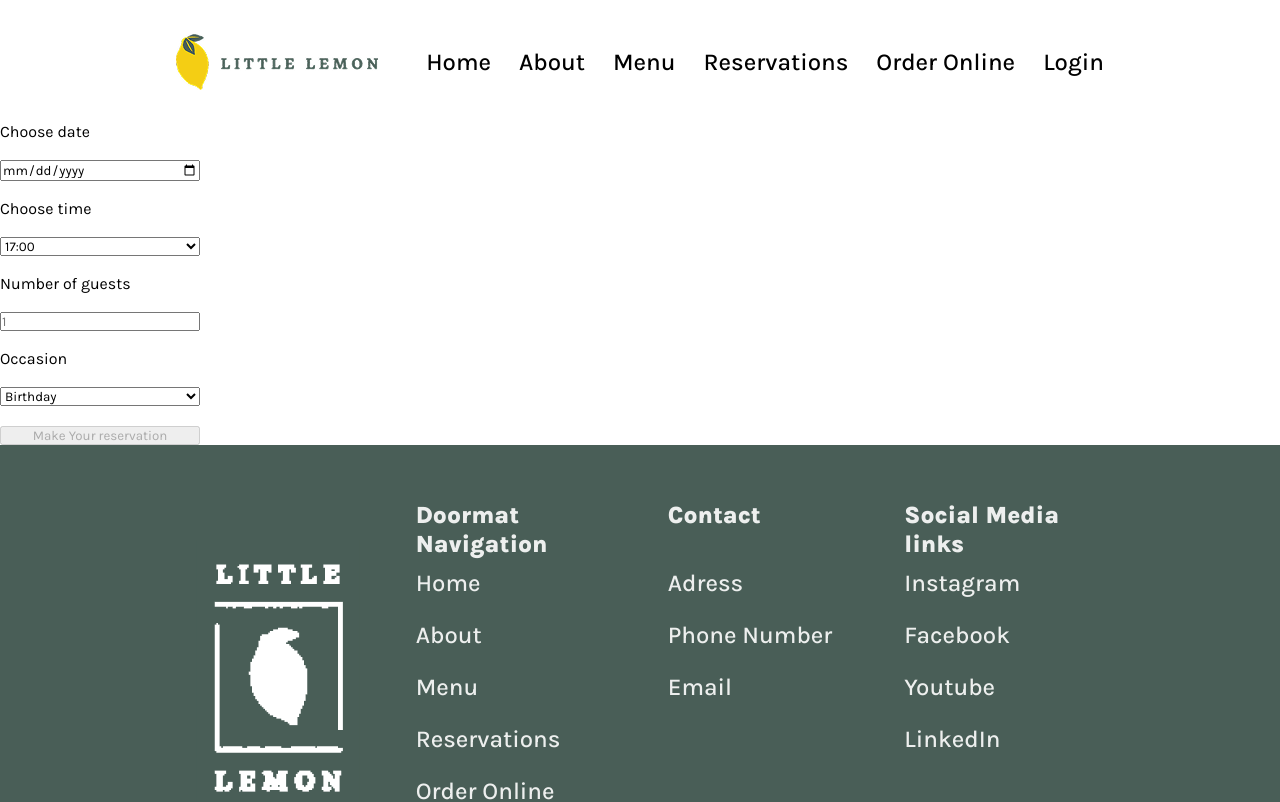
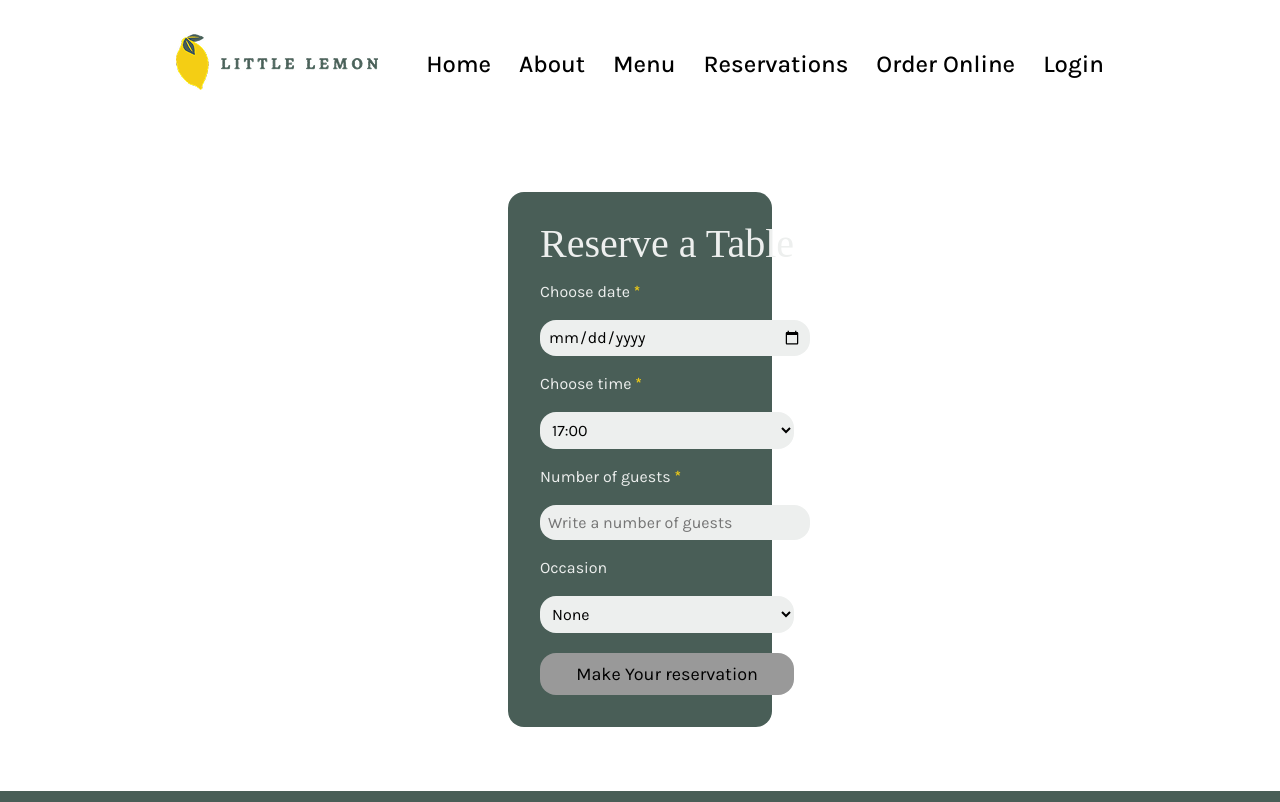
Before and after one commit to SerhiiSkyba/Little_Lemon_Project, a React (Create React App) app in the folder littlelemon/: page /Reservation in a window 1280 px wide. Shown: the top 802 px of the page. Built offline with nearby package versions, Linux system fonts and the light colour scheme; a web font is replaced by a local one.

Commit message:
Form Update

```diff
--- a/littlelemon/src/App.js
+++ b/littlelemon/src/App.js
@@ -5,7 +5,7 @@ import './App.css';
 import Header from './Commponents/Header.js';
 import Main from './Commponents/Main.js';
 import Footer from './Commponents/Footer.js';
-import Reservation from './Commponents/Reservation.js';
+import ReservationSection from './Commponents/ReservationSection.js';
 import Login from './Commponents/Login.js';
 
 function App() {
@@ -14,7 +14,7 @@ function App() {
       <Header />
         <Routes>
           <Route path='/' element={<Main />}/>
-          <Route path='/Reservation' element={<Reservation />}/>
+          <Route path='/Reservation' element={<ReservationSection />}/>
           <Route path='/Login' element={<Login />}/>
         </Routes>
       <Footer />
--- a/littlelemon/src/Commponents/First.js
+++ b/littlelemon/src/Commponents/First.js
@@ -1,6 +1,6 @@
 import { Route, Routes } from "react-router-dom";
 import Image1 from "../Resources/Image1.png"
-import Reservation from "./Reservation";
+import Reservation from "./ReservationForm";
 import { Link } from "react-router-dom";
 export default function First(){
     function Reserve(){
@@ -16,7 +16,7 @@ export default function First(){
                     <h1 style={{color: "#F4CE14"}}>Little Lemon</h1>
                     <h3>Chicago</h3>
                     <p style={{color: "#EDEFEE"}}>We are a family owned Mediterranean restaurant, focused on traditional recipes served with a modern twist.</p>
-                    <Link to="/Reservation"><button onClick={Reserve}>Reserve a Table</button></Link>
+                    <Link to="/Reservation"><button>Reserve a Table</button></Link>
                 </article>
             <div className="invisible" />
             <img src={Image1} alt="Woman, holding delicious dish" style={{marginBottom: '-128px'}}/>
--- a/littlelemon/src/Commponents/Header.js
+++ b/littlelemon/src/Commponents/Header.js
@@ -3,7 +3,7 @@ import Logo from "../Resources/Logo.png"
 export default function Header(){
     return (
         <header>
-            <img src={Logo}></img>
+            <Link to="/"><img src={Logo}></img></Link>
             <nav>
                 <ul className="row">
                     <li><Link to="/"><a>Home</a></Link></li>
--- a/littlelemon/src/Commponents/Reservation.js
+++ /dev/null
@@ -1,71 +0,0 @@
-import { useState } from "react"
-
-export default function Reservation(){
-    const [date, setDate] = useState({
-        value: "",
-        isTouched: false
-    })
-
-    const [time, setTime] = useState({
-        value: "",
-        isTouched: false
-    })
-
-    const [numberOfGuests, setNumberOfGuests] = useState({
-        value: "1"
-    })
-
-    const [occasion, setOccasion] = useState({
-        value: "None"
-    })
-
-    const handleSubmit = (e) => {
-        e.preventDefault();
-        alert("Table was reserved successfully!")
-    }
-
-    const ErrorMessage = (prop) => {
-        return (
-            <p style={{color: '#D32525'}}>{prop.message}</p>
-        )
-    }
-
-    const ValidForm = () =>{
-        return(
-            date.value != '' &&
-            date.isTouched &&
-            time.value != '' &&
-            time.isTouched &&
-            numberOfGuests > 0 &&
-            numberOfGuests < 10
-        );
-    }
-
-    return(
-    <form style={{display: "grid", maxWidth: "200px", gap: "20px"}} onSubmit={handleSubmit}>
-        <label for="res-date">Choose date</label>
-        <input type="date" id="res-date" onChange={(e) => setDate({...date, value: e.target.value})} onBlur={(e) => setDate({...date, isTouched: true})} placeholder="Select a date of reservation"/>
-        {date.isTouched && date.value == '' ? <ErrorMessage message="Please, choose a date"/> : null}
-        <label for="res-time">Choose time</label>
-        <select id="res-time" onChange={(e) => setTime({...time, value: e.target.value})} onBlur={(e) => setTime({...time, isTouched: e.target.value})} placeholder="Select time of reservation">
-            <option>17:00</option>
-            <option>18:00</option>
-            <option>19:00</option>
-            <option>20:00</option>
-            <option>21:00</option>
-            <option>22:00</option>
-        </select>
-        {time.isTouched && time.value == '' ? <ErrorMessage message="Please, choose a time"/> : null}
-        <label for="guests">Number of guests</label>
-        <input type="number" placeholder="1" min="1" max="10" id="guests" onChange={(e) => setNumberOfGuests({...numberOfGuests, value: e.target.value})}/>
-        {numberOfGuests == 0 || numberOfGuests < 0 || numberOfGuests > 10 ? <ErrorMessage message="Please, write a number of guests from 1 to 10"/> : null}
-        <label for="occasion">Occasion</label>
-        <select id="occasion" onChange={(e) => setOccasion({...occasion, value: e.target.value})}>
-            <option>Birthday</option>
-            <option>None</option>
-            <option>Anniversary</option>
-        </select>
-        <input type="submit" value="Make Your reservation" disabled={!ValidForm()}/>
-    </form>
-    )
-}
--- /dev/null
+++ b/littlelemon/src/Commponents/ReservationForm.js
@@ -0,0 +1,78 @@
+import { useState } from "react"
+
+export default function ReservationForm(){
+    const [date, setDate] = useState({
+        value: "",
+        isTouched: false
+    })
+
+    const [time, setTime] = useState({
+        value: "17:00",
+    })
+
+    const [numberOfGuests, setNumberOfGuests] = useState(1)
+
+    const [occasion, setOccasion] = useState("None")
+
+    const handleSubmit = (e) => {
+        e.preventDefault();
+        alert("Table was reserved successfully!")
+    }
+
+    const ErrorMessage = (prop) => {
+        return (
+            <p style={{color: '#D32525'}}>{prop.message}</p>
+        )
+    }
+
+    const ValidForm = () =>{
+        return(
+            date.value != '' &&
+            date.isTouched &&
+            time.value != '' &&
+            numberOfGuests > 0 &&
+            numberOfGuests < 10
+        );
+    }
+
+    return(
+    <form style={{display: "grid", maxWidth: "200px", gap: "20px"}} onSubmit={handleSubmit}>
+        <h3>Reserve a Table</h3>
+        <label for="res-date">Choose date <span className="required">*</span></label>
+        <input type="date" id="res-date" onChange={(e) => setDate({...date, value: e.target.value})} onBlur={(e) => setDate({...date, isTouched: true})} placeholder="Select a date of reservation"/>
+        {date.isTouched && date.value == '' ? <ErrorMessage message="Please, choose a date"/> : null}
+        <label for="res-time">Choose time <span className="required">*</span></label>
+        <div className="customSelect">
+            <select id="res-time" onChange={(e) => setTime({...time, value: e.target.value})} onBlur={(e) => setTime({...time, isTouched: e.target.value})} placeholder="Select time of reservation">
+                <option>17:00</option>
+                <hr />
+                <option>18:00</option>
+                <hr />
+                <option>19:00</option>
+                <hr />
+                <option>20:00</option>
+                <hr />
+                <option>21:00</option>
+                <hr />
+                <option>22:00</option>
+            </select>
+        </div>
+        {time.value == '' ? <ErrorMessage message="Please, choose a time"/> : null}
+        <label for="guests">Number of guests <span className="required">*</span></label>
+        <input type="number" placeholder="Write a number of guests" min="1" max="10" id="guests" onChange={(e) => setNumberOfGuests(e.target.value)}/>
+        {numberOfGuests == 0 || numberOfGuests < 0 || numberOfGuests > 10 ? <ErrorMessage message="Please, write a number of guests from 1 to 10"/> : null}
+        <label for="occasion">Occasion</label>
+        <div className="customSelect">
+            <select id="occasion" onChange={(e) => setOccasion({...occasion, value: e.target.value})}>
+                <option>None</option>
+                <hr />
+                <option>Birthday</option>
+                <hr />
+                <option>Anniversary</option>
+            </select>
+        </div>
+
+        <input type="submit" className="SubmitButton" value="Make Your reservation" disabled={!ValidForm()}/>
+    </form>
+    )
+}
--- /dev/null
+++ b/littlelemon/src/Commponents/ReservationSection.js
@@ -0,0 +1,13 @@
+import ReservationForm from "./ReservationForm"
+
+export default function ReservationSection(){
+    return(
+        <section className="background">
+            <section className="row">
+                <ReservationForm />
+                <img />
+            </section>
+        </section>
+
+    )
+}
--- a/littlelemon/src/Commponents/Testimonials.js
+++ b/littlelemon/src/Commponents/Testimonials.js
@@ -12,9 +12,9 @@ import Rating5 from "../Resources/Rating5.png"
 
 export default function Testimonials(){
     return(
-        <section className="background column gap32">
-            <section className="column">
-                <h1>What customers are thinking about us</h1>
+        <section className="background column">
+            <section className="column gap32">
+                <h1 className="textAlignCenter">What customers are thinking about us</h1>
                 <section className="row gap32">
                     <Testimonial rating={Rating5} name='Brooke Mendez' profile={Brooke} text='Little Lemon’s fresh, flavorful food and cozy vibe make every visit special. The staff is amazing, and I always leave happy. Highly recommend!'/>
                     <Testimonial rating={Rating5} name='Sanaa Mcconnell' profile={Sanaa} text='Little Lemon never disappoints! Great food, friendly service, and a welcoming atmosphere. Perfect for any occasion. My favorite spot in town!'/>
--- a/littlelemon/src/index.css
+++ b/littlelemon/src/index.css
@@ -251,6 +251,7 @@ nav ul h4 {
   .testimonialInfo {
     width: auto;
     padding: 16px;
+    margin-inline: 16px;
   }
   section {
     justify-content: center;
@@ -269,3 +270,58 @@ nav ul h4 {
     align-items: left;
   }
 }
+
+.textAlignCenter {
+  text-align: center;
+  width: auto;
+}
+
+input, select{
+  padding: 8px;
+  font-size: 1rem;
+  font-family: 'Karla';
+  border-radius: 16px;
+  border: none;
+  background: #EDEFEE;
+  color: #000;
+  width: 100%;
+}
+
+form {
+  padding: 32px;
+  background-color: #495E57;
+  border-radius: 16px;
+  margin: 32px 0 32px 0;
+  width: 100%;
+  display: flex;
+}
+
+label {
+  color: #EDEFEE;
+  font-family: 'Karla';
+  font-size: 1rem;
+}
+
+.required {
+  color: #F4CE14;
+  font-weight: 600;
+}
+
+.SubmitButton {
+  font-size: 1.125rem;
+  font-weight: medium;
+  font-family: 'Karla';
+  color: #000;
+  background-color: #F4CE14;
+  padding: 12px 16px 12px 16px;
+  border: none;
+  border-radius: 16px;
+  height: 100%;
+  transition: 1s;
+}
+
+.SubmitButton:disabled {
+  background-color: #999;
+  color: #000;
+  transform: 1s;
+}
```
Also changed, not shown: 1 other file (tests, documents, lock files or other folders).
